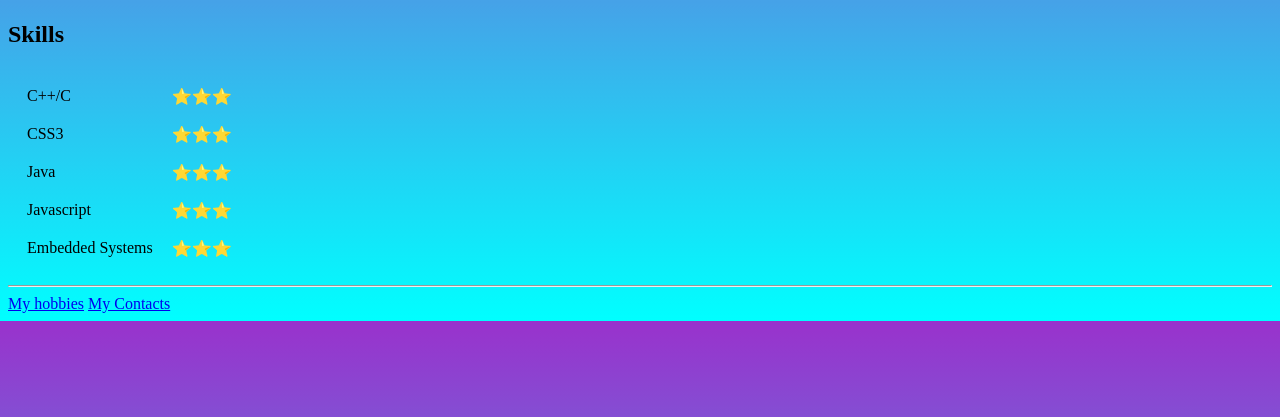
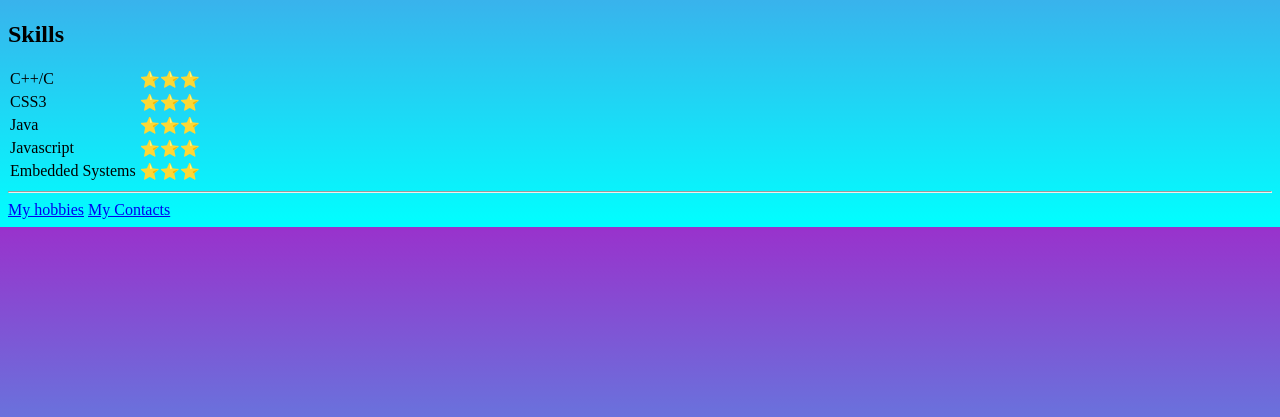
Before and after one commit to sanjai00/CV, a plain HTML site: page index.html in a window 1280 px wide. Shown: the part 383-800 px from the top of the page. Drawn offline with Linux system fonts and the light colour scheme.

Commit message:
Update index.html

```diff
--- a/index.html
+++ b/index.html
@@ -11,8 +11,9 @@
         body{
            background-image: linear-gradient(#9932CC, #00FFFF);
        }
-
-       table,tbody,tr,td{
+       table{
+           border-collapse: collapse;
+        tr,td{
            padding: 2px;
        }
     </style>
```
